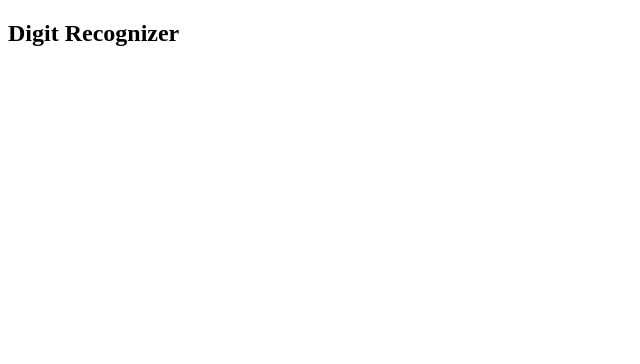
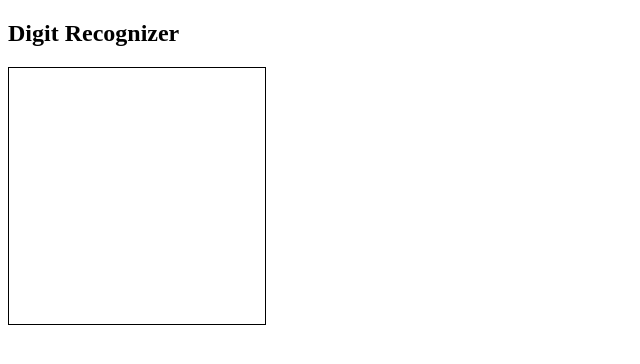
Before and after one commit to maryle2002/cis-3715-project, a Next.js app in the folder website/: page / in a window 1280 px wide. Shown: the top 364 px of the page, without its empty margins (0-640 px from the left). Built offline with nearby package versions, Linux system fonts and the light colour scheme.

Commit message:
Add Sketchpad component (#4)

```diff
--- /dev/null
+++ b/website/components/Sketchpad.tsx
@@ -0,0 +1,99 @@
+import { useRef } from "react";
+
+const Sketchpad = ({ canvasRef, id, width, height }) => {
+  const lineWidth = 5;
+
+  let lastX = 0;
+  let lastY = 0;
+
+  let mouseX = 0;
+  let mouseY = 0;
+
+  let touchX = 0;
+  let touchY = 0;
+
+  let mouseDown = 0;
+
+  function draw(ctx, x, y, size, isDown) {
+    if (isDown) {
+      ctx.strokeStyle = "black";
+      ctx.lineWidth = size;
+      ctx.lineJoin = "round";
+      ctx.lineCap = "round";
+      ctx.moveTo(lastX, lastY);
+      ctx.lineTo(x, y);
+      ctx.closePath();
+      ctx.stroke();
+    }
+
+    lastX = x;
+    lastY = y;
+  }
+
+  function handleMouseDown() {
+    const ctx = canvasRef.current.getContext("2d");
+    mouseDown = 1;
+    draw(ctx, mouseX, mouseY, lineWidth, false);
+  }
+
+  function handleMouseUp() {
+    mouseDown = 0;
+  }
+
+  function handleMouseMove(e) {
+    const ctx = canvasRef.current.getContext("2d");
+    getMousePos(e);
+    if (mouseDown == 1) {
+      console.log(canvasRef.current.getBoundingClientRect());
+      console.log(mouseX);
+      console.log(mouseY);
+      draw(ctx, mouseX, mouseY, lineWidth, true);
+    }
+  }
+
+  function getMousePos(e) {
+    mouseX = e.clientX - canvasRef.current.getBoundingClientRect().x;
+    mouseY = e.clientY - canvasRef.current.getBoundingClientRect().y;
+  }
+
+  function handleTouchStart(e) {
+    const ctx = canvasRef.current.getContext("2d");
+    getTouchPos(e);
+    draw(ctx, touchX, touchY, lineWidth, false);
+  }
+
+  function handleTouchMove(e) {
+    const ctx = canvasRef.current.getContext("2d");
+    getTouchPos(e);
+    draw(ctx, touchX, touchY, lineWidth, true);
+  }
+
+  function getTouchPos(e) {
+    if (e.touches) {
+      if (e.touches.length == 1) {
+        const touch = e.touches[0];
+        touchX = touch.pageX - touch.target.offsetLeft;
+        touchY = touch.pageY - touch.target.offsetTop;
+      }
+    }
+  }
+
+  return (
+    <canvas
+      ref={canvasRef}
+      id={id}
+      width={width}
+      height={height}
+      onMouseDown={handleMouseDown}
+      onMouseUp={handleMouseUp}
+      onMouseMove={handleMouseMove}
+      onTouchStart={handleTouchStart}
+      onTouchMove={handleTouchMove}
+      style={{
+        border: "solid 1px black",
+      }}
+    />
+  );
+};
+
+export default Sketchpad;
--- /dev/null
+++ b/website/components/UserInput.tsx
@@ -0,0 +1,17 @@
+import { useRef } from "react";
+import Sketchpad from "./Sketchpad";
+
+const UserInput = () => {
+  const canvasRef = useRef<HTMLCanvasElement>(null);
+
+  return (
+    <Sketchpad
+      canvasRef={canvasRef}
+      id="image-drawer"
+      width={256}
+      height={256}
+    />
+  );
+};
+
+export default UserInput;
--- a/website/pages/index.tsx
+++ b/website/pages/index.tsx
@@ -1,6 +1,7 @@
 import { NextPage } from "next";
 import Head from "next/head";
 import { Container, Heading } from "@chakra-ui/react";
+import UserInput from "../components/UserInput";
 
 const Home: NextPage = () => {
   return (
@@ -12,6 +13,7 @@ const Home: NextPage = () => {
 
       <Container>
         <Heading>Digit Recognizer</Heading>
+        <UserInput />
       </Container>
     </>
   );
```
